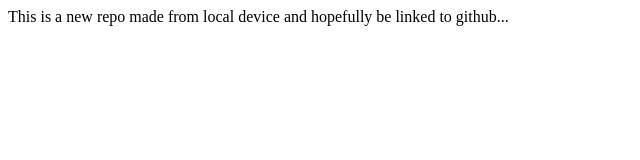
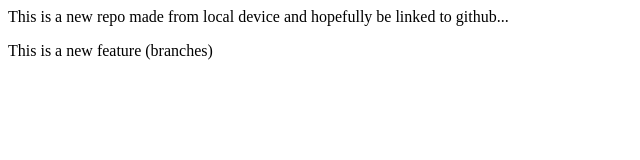
Before and after one commit to Lanth0s/localrepo, a plain HTML site: page index.html in a window 1280 px wide. Shown: the whole page, without its empty margins (0-640 px from the left). Drawn offline with Linux system fonts and the light colour scheme.

Commit message:
Add new Feature

```diff
--- a/index.html
+++ b/index.html
@@ -1 +1,2 @@
 <p> This is a new repo made from local device and hopefully be linked to github...</p>
+<p> This is a new feature (branches) </p>
```
